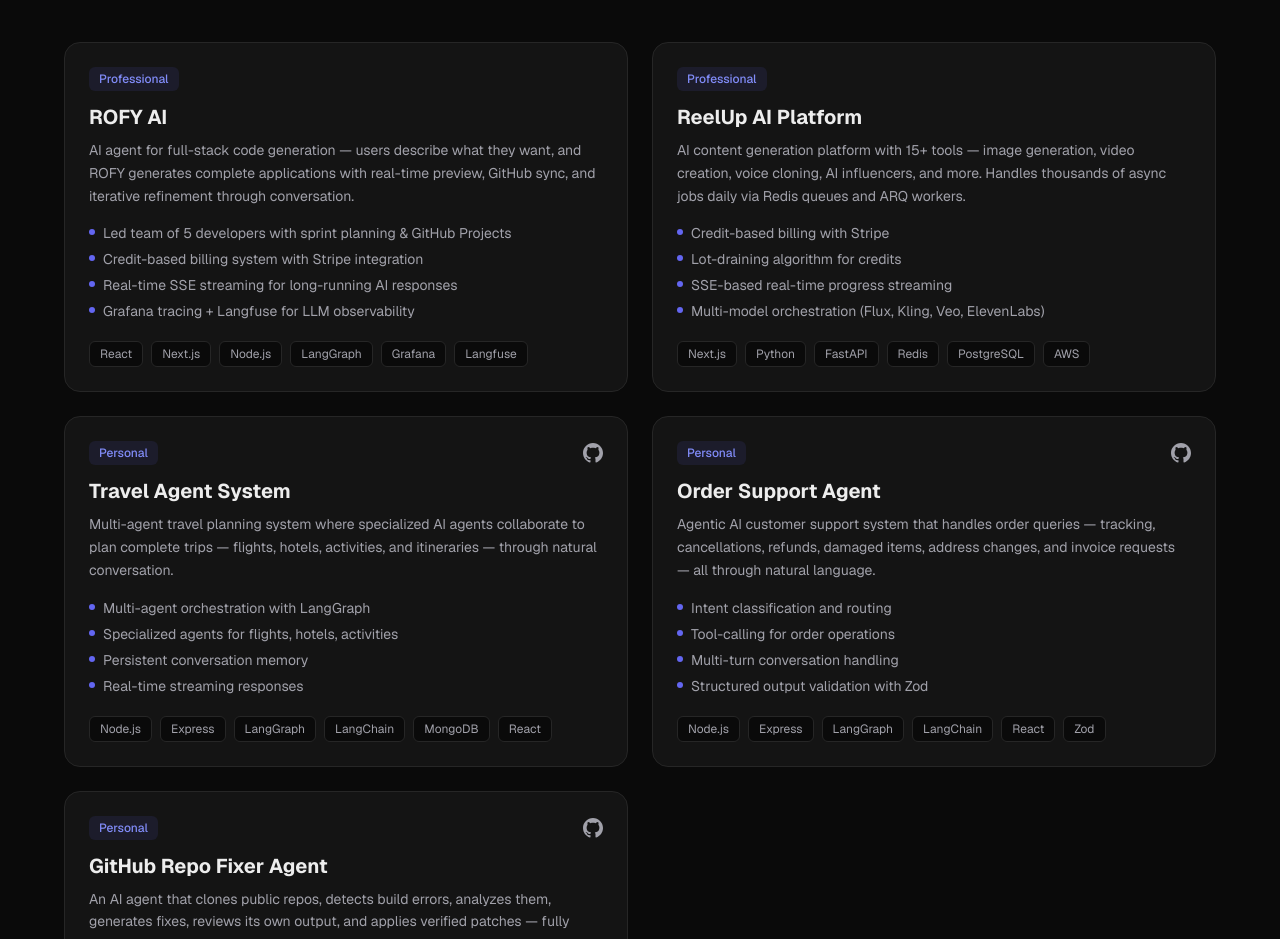
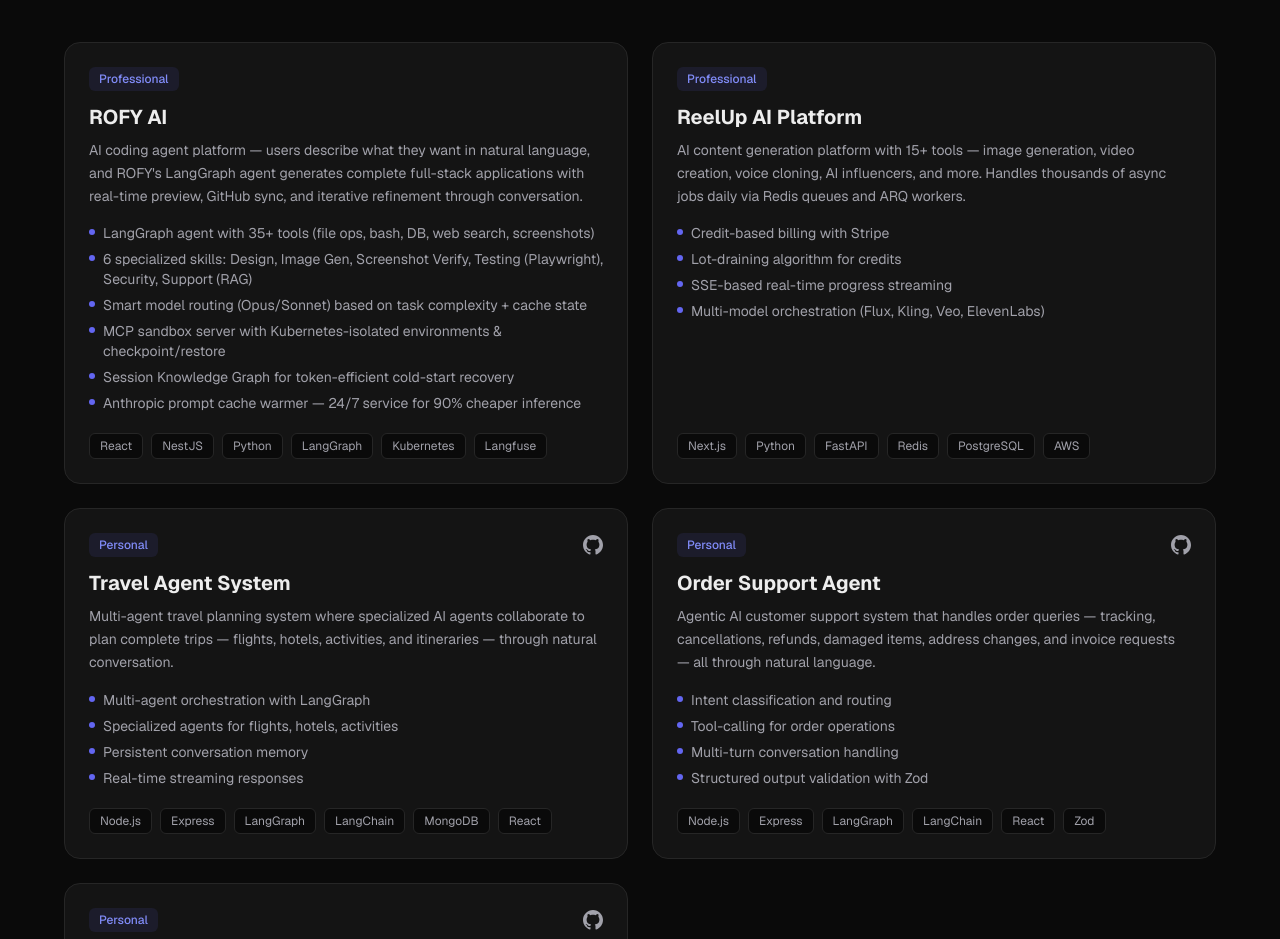
Before and after one commit to deepshukla08/deepshukla08.github.io, a Next.js app: page / in a window 1280 px wide. Shown: the part 1560-2499 px from the top of the page. Built offline with nearby package versions, Linux system fonts and the light colour scheme.

Commit message:
Update ROFY AI project card with agents, skills, MCP, cache warmer details

```diff
--- a/src/components/Projects.tsx
+++ b/src/components/Projects.tsx
@@ -2,13 +2,15 @@
   {
     title: "ROFY AI",
     description:
-      "AI agent for full-stack code generation — users describe what they want, and ROFY generates complete applications with real-time preview, GitHub sync, and iterative refinement through conversation.",
-    tech: ["React", "Next.js", "Node.js", "LangGraph", "Grafana", "Langfuse"],
+      "AI coding agent platform — users describe what they want in natural language, and ROFY's LangGraph agent generates complete full-stack applications with real-time preview, GitHub sync, and iterative refinement through conversation.",
+    tech: ["React", "NestJS", "Python", "LangGraph", "Kubernetes", "Langfuse"],
     highlights: [
-      "Led team of 5 developers with sprint planning & GitHub Projects",
-      "Credit-based billing system with Stripe integration",
-      "Real-time SSE streaming for long-running AI responses",
-      "Grafana tracing + Langfuse for LLM observability",
+      "LangGraph agent with 35+ tools (file ops, bash, DB, web search, screenshots)",
+      "6 specialized skills: Design, Image Gen, Screenshot Verify, Testing (Playwright), Security, Support (RAG)",
+      "Smart model routing (Opus/Sonnet) based on task complexity + cache state",
+      "MCP sandbox server with Kubernetes-isolated environments & checkpoint/restore",
+      "Session Knowledge Graph for token-efficient cold-start recovery",
+      "Anthropic prompt cache warmer — 24/7 service for 90% cheaper inference",
     ],
     link: null,
     github: null,
```
